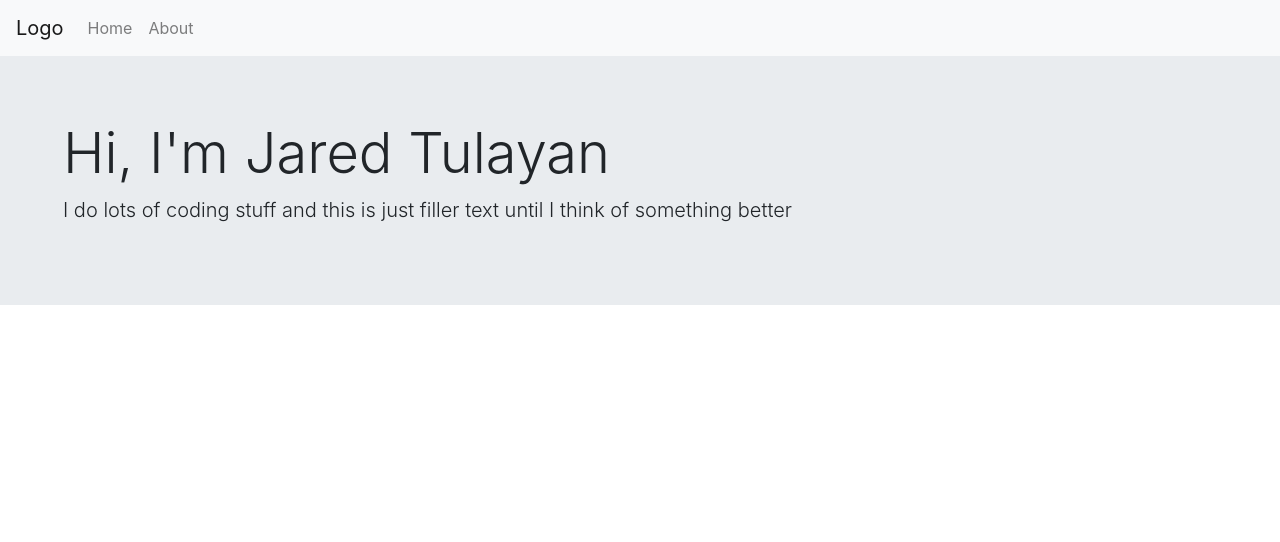
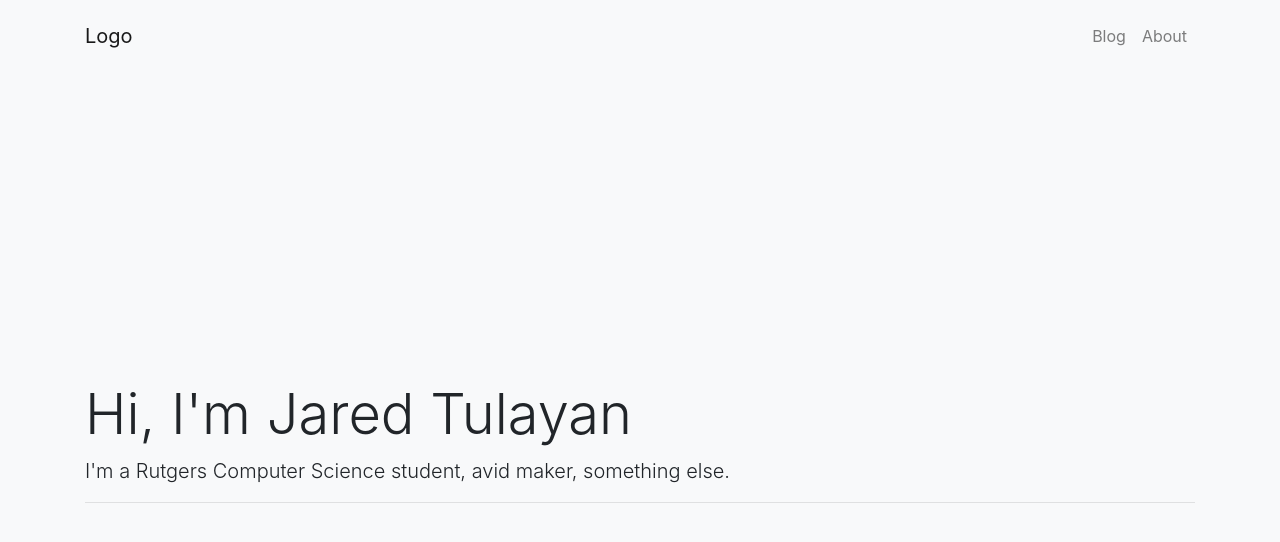
Before and after one commit to Endoman123/jaredtulayan.xyz, a Jekyll site: the page built from index.markdown, in a window 1280 px wide and 900 px high. Shown: the top 542 px of the window. Built offline with Jekyll 4.4.1, drawn with Linux system fonts in a browser that asks for light colours; nearby versions of some CDN libraries.

Commit message:
Update jekyll theme, play around with format

```diff
--- a/404.html
+++ b/404.html
@@ -1,6 +1,7 @@
 ---
 permalink: /404.html
 layout: default
+title: 404
 ---
 
 <style type="text/css" media="screen">
--- a/_data/navbar.yml
+++ b/_data/navbar.yml
@@ -1,4 +1,4 @@
-- name: Home
-  link: /
+- name: Blog
+  link: /blog
 - name: About
   link: /about
--- a/_includes/navbar.html
+++ b/_includes/navbar.html
@@ -1,13 +1,15 @@
-<nav class="navbar navbar-expand-lg navbar-light bg-light">
-    <a class="navbar-brand" href="#">Logo</a>
+<nav class="py-3 navbar navbar-expand-lg fixed-top auto-hiding-navbar navbar-light">
+  <div class="container">
+    <a class="navbar-brand" href="/">Logo</a>
     <button class="navbar-toggler" type="button" data-toggle="collapse" data-target="#navbarNavAltMarkup" aria-controls="navbarNavAltMarkup" aria-expanded="false" aria-label="Toggle navigation">
       <span class="navbar-toggler-icon"></span>
     </button>
     <div class="collapse navbar-collapse" id="navbarNavAltMarkup">
-      <div class="navbar-nav">
+      <div class="navbar-nav ml-auto">
         {% for item in site.data.navbar %}
-         <a class="nav-item nav-link" href="{{item.link}}">{{ item.name }}</a>
+          <a class="nav-item nav-link" href="{{item.link}}">{{ item.name }}</a>
         {% endfor %}
       </div>
     </div>
-  </nav>
+  </div>
+</nav>
--- a/_layouts/default.html
+++ b/_layouts/default.html
@@ -10,7 +10,7 @@
   </head>
   <body>
     {% include navbar.html %}
-    <div id="content" class="container-fluid">
+    <div id="content" class="container">
         {{ content }}
     </div>
     {% include footer.html %}
--- a/_layouts/home.html
+++ b/_layouts/home.html
@@ -10,14 +10,15 @@
   </head>
   <body>
     {% include navbar.html %}
-    <div id="hero" class="jumbotron jumbotron-fluid">
-      <div id="hero-content" class="container-fluid mx-lg-5">
+    <div id="hero" class="jumbotron jumbotron-fluid bg-light d-flex">
+      <div id="hero-content" class="container my-auto">
         <h1 class="display-4">Hi, I'm Jared Tulayan</h1>
-        <p class="lead">I do lots of coding stuff and this is just filler text until I think of something better</p>
+        <p class="lead">I'm a Rutgers Computer Science student, avid maker, something else.</p>
+        <hr>
       </div>
     </div>
-    <div id="content" class="container-fluid">
-
+    <div id="content" class="container">
+      <h2>My Projects</h2>
     </div>
     {% include footer.html %}
   </body>
--- /dev/null
+++ b/_sass/mixins/hero.scss
@@ -0,0 +1,3 @@
+#hero {
+    height: 100vh;
+}
--- a/assets/css/main.scss
+++ b/assets/css/main.scss
@@ -3,3 +3,4 @@
 ---
 
 @import 'bootstrap/bootstrap';
+@import 'mixins/hero';
```
